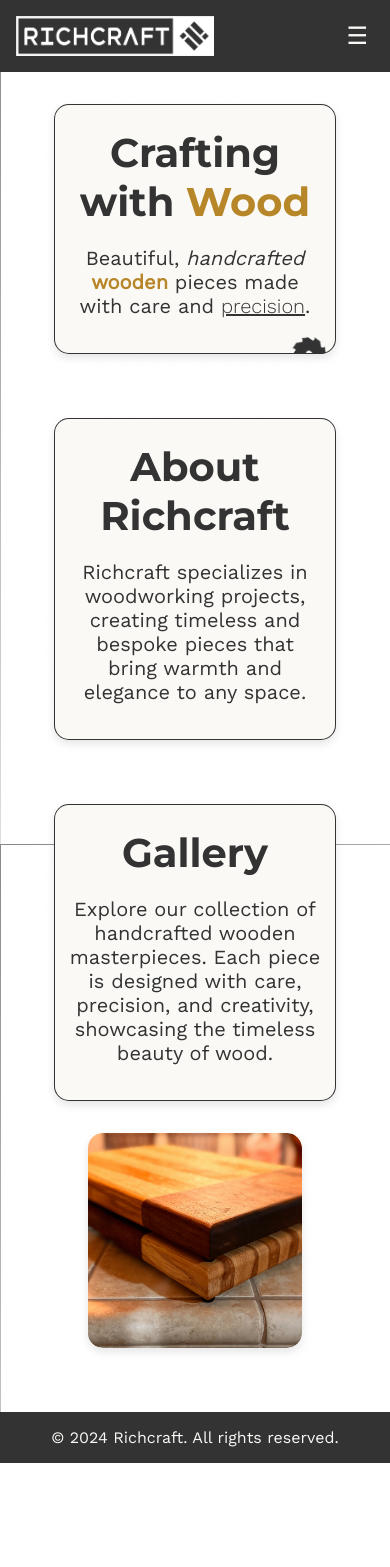
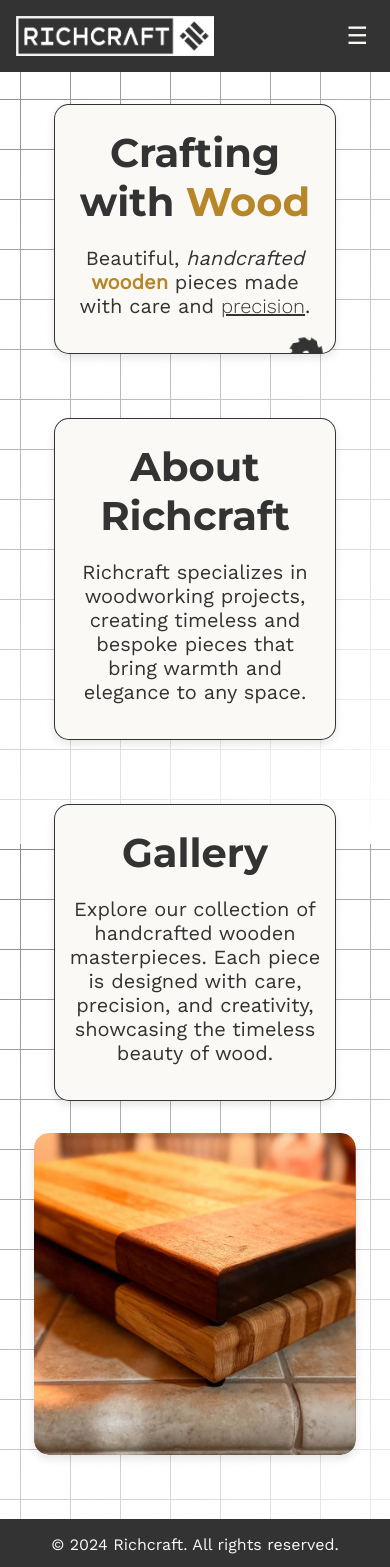
Before and after one commit to AndrewRich10/Richcraft, a React (Vite) app: page / in a window 390 px wide. Shown: the top 1567 px of the page. Before the commit the page ends 1463 px from the top, so only its background shows below. Built offline with nearby package versions, Linux system fonts and the light colour scheme.

Commit message:
Directory reformatted and .css files cleaned and labeled

```diff
--- a/src/app.tsx
+++ b/src/app.tsx
@@ -1,17 +1,10 @@
 import React, { useState } from 'react';
 import './index.css';
 import Box from '@mui/material/Box';
-import Sawblade from './sawblade.tsx';
-import Slider from './slider.tsx';
+import Sawblade from './components/sawblade.tsx';
+import Slider from './components/slider.tsx';
 import Logo from "./assets/Richcraft.png";
 
-import c1 from "./assets/carousel1.png";
-import c2 from "./assets/carousel2.png";
-import c3 from "./assets/carousel3.png";
-import c4 from "./assets/carousel4.png";
-import c5 from "./assets/carousel5.png";
-
-const photos = [{ src: c1 }, { src: c2 }, { src: c3 }, { src: c4 }, { src: c5 }];
 
 const App: React.FC = () => {
   const [isMenuOpen, setIsMenuOpen] = useState(false);
@@ -55,7 +48,7 @@
             <p>Explore our collection of handcrafted wooden masterpieces. Each piece is designed with care, precision, and creativity, showcasing the timeless beauty of wood.</p>
           </Box>
           <Box component="div" className="slider-box">
-            <Slider photos={photos} />
+            <Slider />
           </Box>
         </section>
       </main>
--- /dev/null
+++ b/src/components/sawblade.css
@@ -0,0 +1,37 @@
+/* Sawblade */
+.sawblade-container {
+    position: absolute;
+    bottom: -20px;
+    left: 0;
+    width: 100%;
+    height: 50px;
+    overflow: hidden;
+    pointer-events: none;
+  }
+
+  .sawblade {
+    position: absolute;
+    bottom: 0;
+    height: 40px;
+    animation: rotate 1s linear infinite, move 5s ease-in-out infinite alternate;
+    filter: invert(21%) sepia(0%) saturate(6%) hue-rotate(213deg) brightness(86%) contrast(94%);
+  }
+
+/* Animations */
+@keyframes rotate {
+  from {
+    transform: rotate(0deg);
+  }
+  to {
+    transform: rotate(360deg);
+  }
+}
+
+@keyframes move {
+  from {
+    left: 0;
+  }
+  to {
+    left: calc(100% - 40px);
+  }
+}
--- a/src/sawblade.tsx
+++ b/src/components/sawblade.tsx
@@ -1,4 +1,5 @@
-  import saw from "./assets/sawblade.svg";
+import saw from "../assets/sawblade.svg";
+import './sawblade.css';
 
 const Sawblade = () => {
   return (
--- a/src/slider.css
+++ b/src/components/slider.css
@@ -9,15 +9,8 @@
   gap: 20px;
   justify-content: center;
   align-items: center;
-  width: fit-content;
-  max-width: 60%;
+  max-width: 90%;
   padding: 2rem 1rem;
-}
-
-.slider-container {
-  width: 100%; /* Full width */
-  display: flex;
-  justify-content: center;
 }
 
 .slider {
@@ -32,17 +25,10 @@
   box-shadow: 0 4px 8px rgba(0, 0, 0, 0.1);
 }
 
-.slides {
+.slide, .slides {
   display: flex;
   flex-direction: row;
   transition: transform 200ms;
-  border-radius: 15px;
-  box-shadow: 0 4px 8px rgba(0, 0, 0, 0.1);
-  width: 100%;
-  height: 100%; /* Match the height of the slider */
-}
-
-.slide {
   flex: 0 0 100%;
   height: 100%; /* Ensure it fills the slider height */
   width: 100%; /* Ensure it fills the slider width */
@@ -52,36 +38,3 @@
   background-position: center;
   border-radius: 15px;
 }
-
-@media (max-width: 2000px) {
-    .slider-box {
-      width: 80%; /* Scale the slider-box */
-    }
-
-    .slider {
-      width: 80%; /* Scale the slider width */
-      aspect-ratio: 1; /* Keep it square */
-    }
-  }
-
-  @media (max-width: 1500px) {
-    .slider-box {
-      width: 80%; /* Increase width percentage */
-    }
-
-    .slider {
-      width: 80%; /* Match slider-box scaling */
-      aspect-ratio: 1; /* Keep it square */
-    }
-  }
-
-  @media (max-width: 1000px) {
-    .slider-box {
-      width: 100%; /* Fill available width */
-    }
-
-    .slider {
-      width: 100%; /* Match parent width */
-      aspect-ratio: 1; /* Keep it square */
-    }
-  }
--- a/src/slider.tsx
+++ b/src/components/slider.tsx
@@ -1,22 +1,20 @@
 import { Component } from "react";
 import "./slider.css";
 
-interface Photo {
-  src: string;
-}
-
-interface SliderProps {
-  photos: Photo[];
-}
+import c1 from "../assets/carousel1.png";
+import c2 from "../assets/carousel2.png";
+import c3 from "../assets/carousel3.png";
+import c4 from "../assets/carousel4.png";
+import c5 from "../assets/carousel5.png";
 
 interface SliderState {
   currentStep: number;
 }
 
-class Slider extends Component<SliderProps, SliderState> {
+class Slider extends Component<{}, SliderState> {
   private autoSlideInterval: NodeJS.Timeout | null;
 
-  constructor(props: SliderProps) {
+  constructor(props: {}) {
     super(props);
 
     this.state = {
@@ -39,8 +37,9 @@
   }
 
   startAutoSlide = () => {
+    const photos = [c1, c2, c3, c4, c5];
+
     this.autoSlideInterval = setInterval(() => {
-      const { photos } = this.props;
       this.setState((prevState) => ({
         currentStep: (prevState.currentStep + 1) % photos.length, // Loop around
       }));
@@ -48,8 +47,8 @@
   };
 
   render() {
+    const photos = [c1, c2, c3, c4, c5];
     const { currentStep } = this.state;
-    const { photos } = this.props;
 
     return (
       <div className="slider">
@@ -64,7 +63,7 @@
             <div
               key={idx}
               className="slide"
-              style={{ backgroundImage: `url('${photo.src}')` }}
+              style={{ backgroundImage: `url('${photo}')` }}
             />
           ))}
         </div>
--- a/src/index.css
+++ b/src/index.css
@@ -12,24 +12,34 @@
   --font-body: 'Work Sans', sans-serif;
 }
 
+/* General Styles */
+body {
+  margin: 0;
+  min-height: 100vh;
+  font-family: var(--font-body);
+  color: var(--charcoal-gray);
+  background-attachment: fixed;
+  background-color: var(--soft-white);
+  background:
+    linear-gradient(-220deg, #FFF0 0%, #FFFF 100%) 0 0 / 100dvw 100dvh,
+    conic-gradient(from 90deg at 1px 1px, #8880 90deg, #888F 0) center -1px / 50px 50px;
+  background-attachment: fixed;
+}
+
+/* FIX BACKGROUND FOR MOBILE */
+@media (hover: none) {
+  body {
+      background-attachment: initial;
+  }
+}
+
 .app {
   min-height: 100vh;
   display: flex;
   flex-direction: column;
 }
 
-body {
-  margin: 0;
-  min-height: 100vh;
-  font-family: var(--font-body);
-  background-color: var(--soft-white);
-  color: var(--charcoal-gray);
-  background:
-    linear-gradient(-220deg, #FFF0 0%, #FFFF 100%) 0 0 / 100dvw 100dvh,
-    conic-gradient(from 90deg at 1px 1px, #8880 90deg, #888F 0) center -1px / 50px 50px;
-  background-attachment: fixed;
-}
-
+/* Header */
 .header {
   position: relative;
   background-color: var(--charcoal-gray);
@@ -60,10 +70,10 @@
   font-weight: 700;
 }
 
+/* Hero Section */
 .hero {
   text-align: center;
   padding: 2rem 1rem;
-  background-color: var(soft-white);
 }
 
 .hero h2 {
@@ -76,10 +86,11 @@
   font-size: 1.25rem;
 }
 
+/* About Section */
 .about {
   padding: 2rem 1rem;
   text-align: center;
-  background-color: var(soft-white);
+  background-color: var(--soft-white);
   color: var(--charcoal-gray);
 }
 
@@ -89,8 +100,7 @@
   margin-bottom: 1rem;
 }
 
-.main-footer {margin-top: auto;}
-
+/* Footer */
 .footer {
   margin-top: auto;
   display: flex;
@@ -101,9 +111,10 @@
   padding: 1rem;
 }
 
+/* Box */
 .box {
-  background-color: #FAF9F6;
-  color: #333333;
+  background-color: var(--soft-white);
+  color: var(--charcoal-gray);
   padding: 16px;
   width: 70%;
   margin: 0 auto;
@@ -114,44 +125,9 @@
   box-shadow: 0 4px 8px rgba(0, 0, 0, 0.1);
 }
 
-.sawblade-container {
-  position: absolute;
-  bottom: -20px;
-  left: 0;
-  width: 100%;
-  height: 50px;
-  overflow: hidden;
-  pointer-events: none;
-}
-
-.sawblade {
-  position: absolute;
-  bottom: 0;
-  height: 40px;
-  animation: rotate 1s linear infinite, move 5s ease-in-out infinite alternate;
-  filter: invert(21%) sepia(0%) saturate(6%) hue-rotate(213deg) brightness(86%) contrast(94%);
-}
-
-@keyframes rotate {
-  from {
-    transform: rotate(0deg);
-  }
-  to {
-    transform: rotate(360deg);
-  }
-}
-
-@keyframes move {
-  from {
-   left: 0;
-  }
-   to {
-  left: calc(100% - 40px); /* ?Adjust for the sawblade size */
-  }
-}
-
+/* Miscellaneous */
 .wood {
-  color: #B78628;
+  color: var(--rich-amber);
   font-weight: 800;
 }
 
@@ -159,11 +135,12 @@
   height: 40px;
 }
 
+/* Navigation Menu */
 .menu-toggle {
   display: none;
   background: none;
   border: none;
-  color: #FAF9F6;
+  color: var(--soft-white);
   font-size: 1.5rem;
   cursor: pointer;
 }
@@ -182,7 +159,7 @@
 }
 
 .nav-menu a {
-  color: #FAF9F6;
+  color: var(--soft-white);
   text-decoration: none;
 }
 
@@ -190,6 +167,7 @@
   display: block;
 }
 
+/* Responsive Styles */
 @media (max-width: 768px) {
   .menu-toggle {
     display: block;
@@ -199,13 +177,12 @@
     display: none;
     flex-direction: column;
     position: absolute;
-    top: calc(100% + 0.5rem); /* Position below the button */
-    left: auto; /* Align under the button */
-    right: 1rem; /* Slight offset for alignment */
-    background-color: #333333;
-    border: 1px solid #FAF9F6;
+    top: calc(100% + 0.5rem);
+    right: 1rem;
+    background-color: var(--charcoal-gray);
+    border: 1px solid var(--soft-white);
     border-radius: 8px;
-    width: max-content; /* Fit the menu width to its content */
+    width: max-content;
     padding: 0.5rem 1rem;
     z-index: 10;
   }
```
Also changed, not shown: 1 other file (tests, documents, lock files or other folders).
